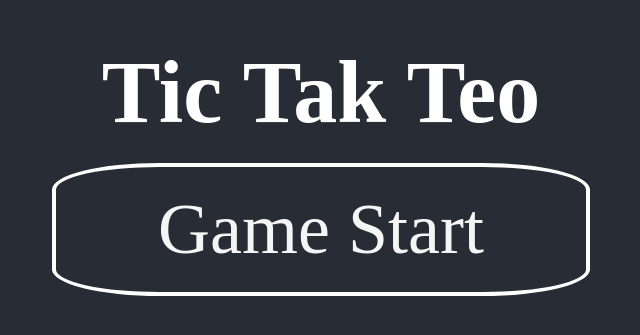
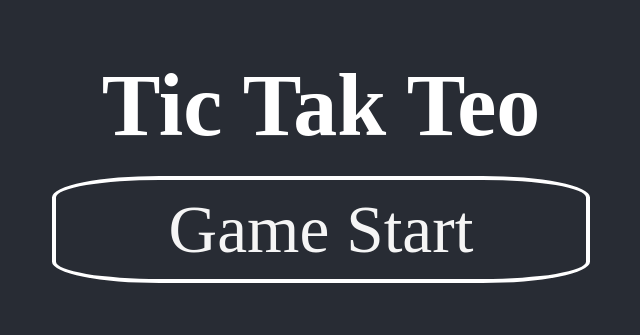
Before and after one commit to AhmedEldessouki/ts-react, a React (Create React App) app in the folder tic-tak-teo/: page / in a window 1280 px wide. Shown: the part 231-566 px from the top of the page, without its empty margins (319-959 px from the left). Built offline with nearby package versions, Linux system fonts and the light colour scheme.

Commit message:
fixed the home button

```diff
--- a/tic-tak-teo/src/components/Bored.js
+++ b/tic-tak-teo/src/components/Bored.js
@@ -89,9 +89,9 @@ export default function Bored({ play }) {
         display: 'flex',
         flexWrap: 'wrap',
         width: '100%',
-        height: '100vmin',
         justifyContent: 'space-evenly',
         justifyItems: 'center',
+        paddingBottom: '30px',
       }}
     >
       <div
--- a/tic-tak-teo/src/components/PlayGround.js
+++ b/tic-tak-teo/src/components/PlayGround.js
@@ -18,9 +18,9 @@ export default function PlayGround() {
               color: 'whitesmoke',
               background: 'transparent',
               border: `4.75px solid white`,
-              fontSize: '72px',
+              fontSize: '259%',
               fontFamily: 'cursive',
-              padding: '21px',
+              padding: '0.8%',
               borderRadius: `20%`,
               width: '42%',
             }}
```
